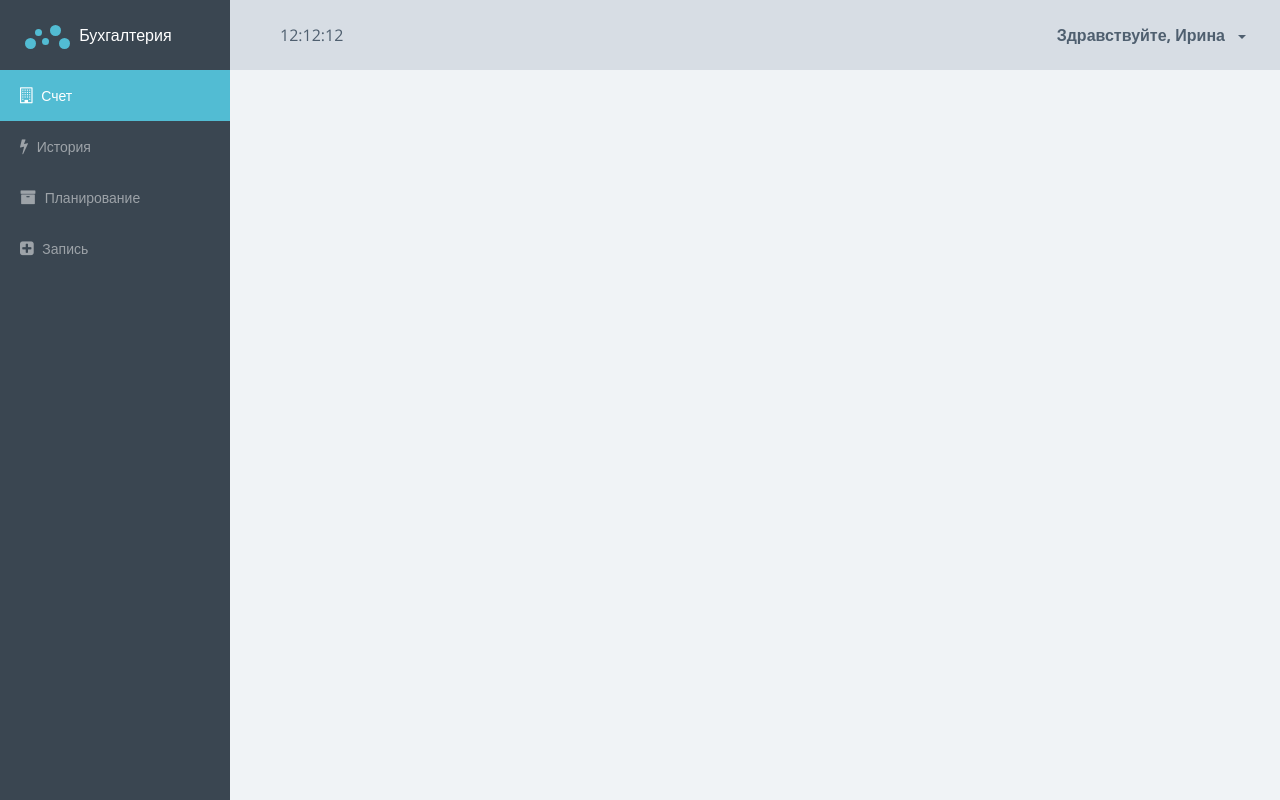
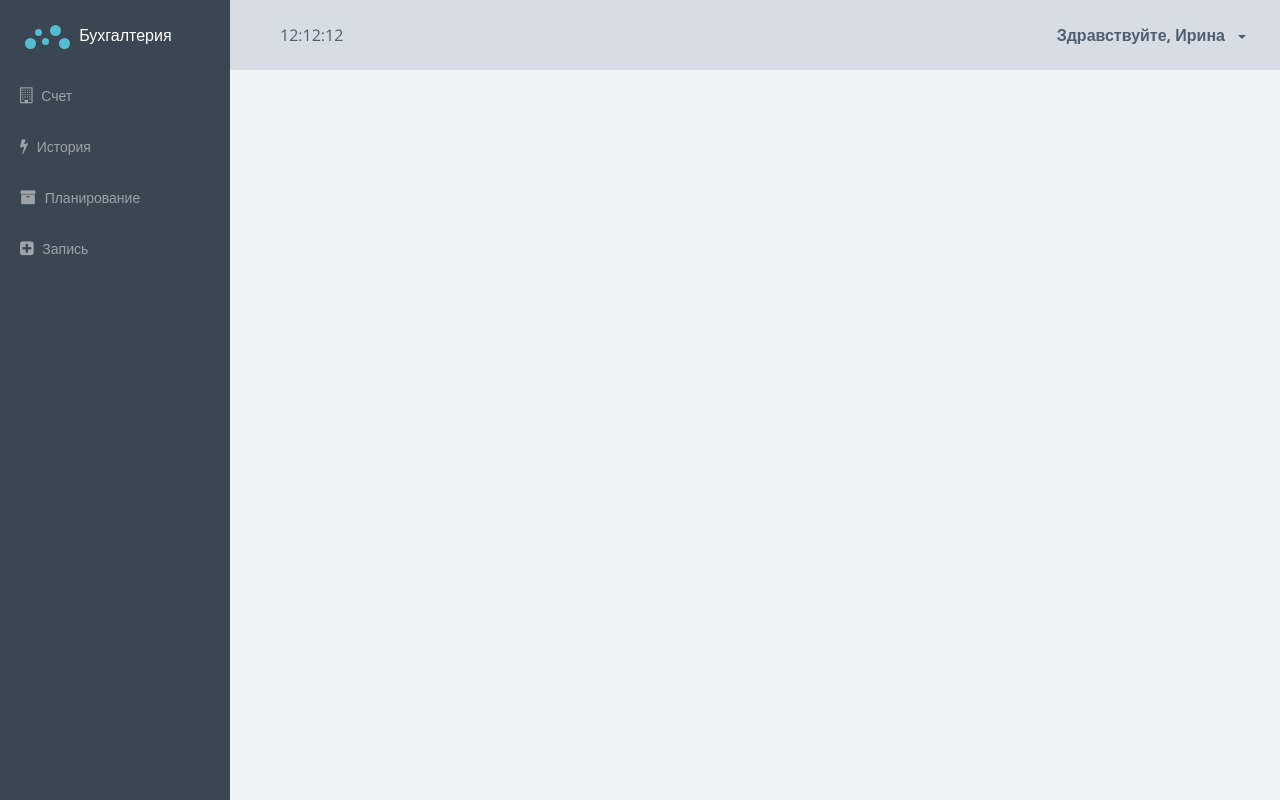
Before and after one commit to vbagaev/Angular_Practice, an Angular app: page /system in a window 1280 px wide. Built offline with nearby package versions, Linux system fonts and the light colour scheme.

Commit message:
Создание левого меню

```diff
--- a/src/app/auth/login/login.component.ts
+++ b/src/app/auth/login/login.component.ts
@@ -53,7 +53,7 @@ export class LoginComponent implements OnInit {
 
             window.localStorage.setItem('user', JSON.stringify(user));
             this.authService.login();
-            //this.router.navigate(['']);
+            this.router.navigate(['/system', 'bill']);
           } else {
             this.showMessage({text: 'Пароль не верный!', type: 'danger'});
           }
--- /dev/null
+++ b/src/app/system/shared/components/header/header.component.html
@@ -0,0 +1,3 @@
+<p>
+  header works!
+</p>
--- /dev/null
+++ b/src/app/system/shared/components/header/header.component.ts
@@ -0,0 +1,15 @@
+import { Component, OnInit } from '@angular/core';
+
+@Component({
+  selector: 'wfm-header',
+  templateUrl: './header.component.html',
+  styleUrls: ['./header.component.scss']
+})
+export class HeaderComponent implements OnInit {
+
+  constructor() { }
+
+  ngOnInit() {
+  }
+
+}
--- /dev/null
+++ b/src/app/system/shared/components/sidebar/sidebar.component.html
@@ -0,0 +1,32 @@
+<aside class="sidebar">
+  <div class="sidebar-container">
+    <div class="sidebar-header">
+      <div class="brand">
+        <div class="logo">
+          <span class="l l1"></span>
+          <span class="l l2"></span>
+          <span class="l l3"></span>
+          <span class="l l4"></span>
+          <span class="l l5"></span>
+        </div>
+        Бухгалтерия
+      </div>
+    </div>
+    <nav class="menu">
+      <ul class="nav metismenu">
+        <li routerLinkActive="active">
+          <a [routerLink]="['/system', 'bill']"> <i class="fa fa-building-o"></i> Счет</a>
+        </li>
+        <li routerLinkActive="active">
+          <a [routerLink]="['/system', 'history']"> <i class="fa fa-flash"></i> История </a>
+        </li>
+        <li routerLinkActive="active">
+          <a [routerLink]="['/system', 'planning']"> <i class="fa fa-archive"></i> Планирование </a>
+        </li>
+        <li routerLinkActive="active">
+          <a [routerLink]="['/system', 'records']"> <i class="fa fa-plus-square"></i> Запись </a>
+        </li>
+      </ul>
+    </nav>
+  </div>
+</aside>
--- /dev/null
+++ b/src/app/system/shared/components/sidebar/sidebar.component.ts
@@ -0,0 +1,15 @@
+import { Component, OnInit } from '@angular/core';
+
+@Component({
+  selector: 'wfm-sidebar',
+  templateUrl: './sidebar.component.html',
+  styleUrls: ['./sidebar.component.scss']
+})
+export class SidebarComponent implements OnInit {
+
+  constructor() { }
+
+  ngOnInit() {
+  }
+
+}
--- a/src/app/system/system.component.html
+++ b/src/app/system/system.component.html
@@ -1,6 +1,5 @@
 <div class="main-wrapper">
   <div class="app">
-    <!--HEADER-->
     <header class="header">
       <div class="header-block header-block-search">
         12:12:12
@@ -22,45 +21,9 @@
         </ul>
       </div>
     </header>
-    <!--HEADER-->
-    <!--SIDEBAR-->
-    <aside class="sidebar">
-      <div class="sidebar-container">
-        <div class="sidebar-header">
-          <div class="brand">
-            <div class="logo">
-              <span class="l l1"></span>
-              <span class="l l2"></span>
-              <span class="l l3"></span>
-              <span class="l l4"></span>
-              <span class="l l5"></span>
-            </div>
-            Бухгалтерия
-          </div>
-        </div>
-        <nav class="menu">
-          <ul class="nav metismenu">
-            <li class="active">
-              <a href="#"> <i class="fa fa-building-o"></i> Счет </a>
-            </li>
-            <li>
-              <a href="#"> <i class="fa fa-flash"></i> История </a>
-            </li>
-            <li>
-              <a href="#"> <i class="fa fa-archive"></i> Планирование </a>
-            </li>
-            <li>
-              <a href="#"> <i class="fa fa-plus-square"></i> Запись </a>
-            </li>
-          </ul>
-        </nav>
-      </div>
-    </aside>
-    <!--SIDEBAR-->
-    <!--CONTENT-->
+    <wfm-sidebar></wfm-sidebar>
     <article class="content dashboard-page">
       <router-outlet></router-outlet>
     </article>
-    <!--CONTENT-->
   </div>
 </div>
--- a/src/app/system/system.module.ts
+++ b/src/app/system/system.module.ts
@@ -7,10 +7,13 @@ import {PlanningPageComponent} from './planning-page/planning-page.component';
 import {RecordsPageComponent} from './records-page/records-page.component';
 import {HistoryPageComponent} from './history-page/history-page.component';
 import {SystemComponent} from './system.component';
+import { SidebarComponent } from './shared/components/sidebar/sidebar.component';
+import { HeaderComponent } from './shared/components/header/header.component';
+
 
 @NgModule({
   imports: [CommonModule, SharedModule, SystemRoutingModule],
-  declarations: [BillPageComponent, PlanningPageComponent, RecordsPageComponent, HistoryPageComponent, SystemComponent]
+  declarations: [BillPageComponent, PlanningPageComponent, RecordsPageComponent, HistoryPageComponent, SystemComponent, SidebarComponent, HeaderComponent]
 })
 
 export class SystemModule {
```
Also changed, not shown: src/app/system/shared/components/header/header.component.scss (added), src/app/system/shared/components/sidebar/sidebar.component.scss (added).
